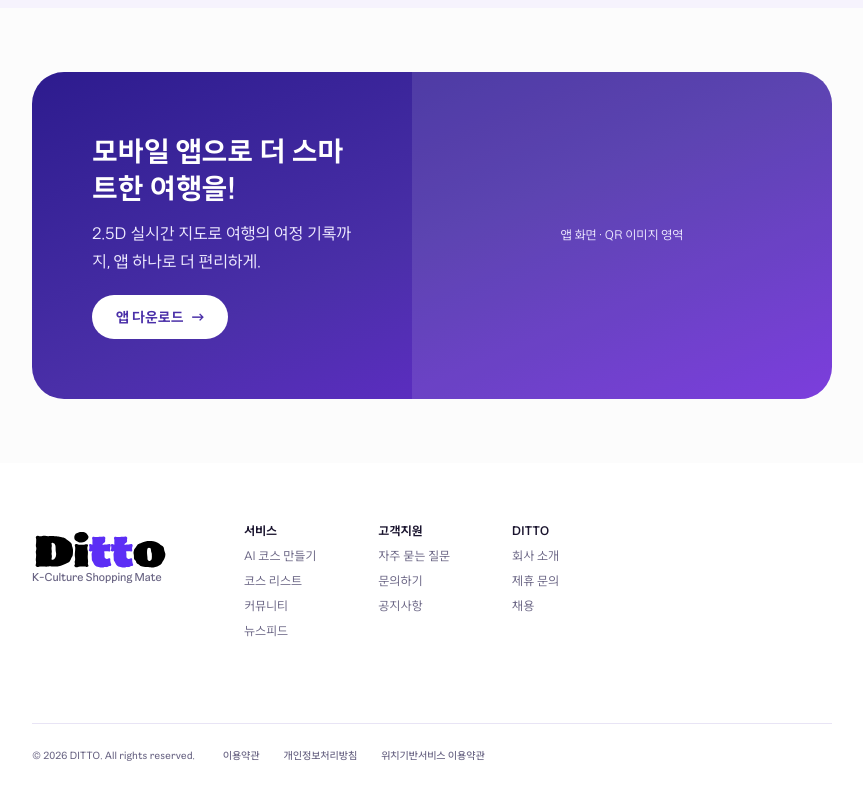
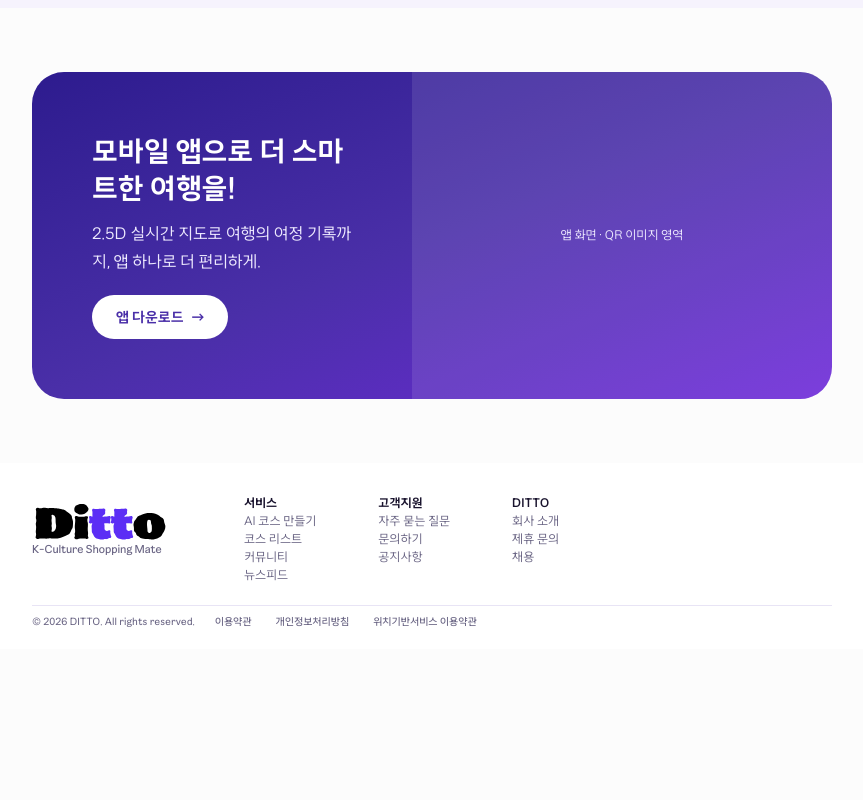
Before and after one commit to HDF-final/Ditto-FrontEnd, a Next.js app: page / in a window 1280 px wide. Shown: the part 2837-3637 px from the top of the page, without its empty margins (208-1071 px from the left). After the commit the page ends 3486 px from the top, so only its background shows below. Built offline with nearby package versions, Linux system fonts and the light colour scheme; no server answers.

Commit message:
style: 푸터 세로 여백 및 높이 조정

```diff
--- a/src/components/layout/site-footer.js
+++ b/src/components/layout/site-footer.js
@@ -31,8 +31,8 @@ const footerColumns = [
 
 export function SiteFooter() {
   return (
-    <footer className="bg-white px-10 sm:px-14 pb-[55px] pt-[62px] lg:px-52 xl:px-60 2xl:px-72">
-      <div className="flex flex-wrap gap-x-[62px] gap-y-10">
+    <footer className="bg-white px-10 pb-5 pt-[34px] sm:px-14 lg:px-52 xl:px-60 2xl:px-72">
+      <div className="flex flex-wrap gap-x-[62px] gap-y-5">
         <div className="min-w-[150px]">
           <Link href="/" className="block" aria-label="DITTO 홈">
             <Image
@@ -48,7 +48,7 @@ export function SiteFooter() {
           </p>
         </div>
         {footerColumns.map((column) => (
-          <div key={column.title} className="flex min-w-[70px] flex-col gap-[13px]">
+          <div key={column.title} className="flex min-w-[70px] flex-col gap-[6px]">
             <p className="text-xs font-black leading-none text-ink">{column.title}</p>
             {column.links.map((link) => (
               <Link
@@ -62,8 +62,8 @@ export function SiteFooter() {
           </div>
         ))}
       </div>
-      <div className="mt-[86px] h-px bg-line" />
-      <div className="mt-6 flex flex-col gap-3 text-[10px] font-semibold text-ink-muted sm:flex-row sm:items-center sm:gap-7">
+      <div className="mt-6 h-px bg-line" />
+      <div className="mt-2 flex flex-col gap-2 text-[10px] font-semibold text-ink-muted sm:flex-row sm:items-center sm:gap-5">
         <span>© 2026 DITTO. All rights reserved.</span>
         <div className="flex flex-wrap gap-6">
           <Link href="/news">이용약관</Link>
```
